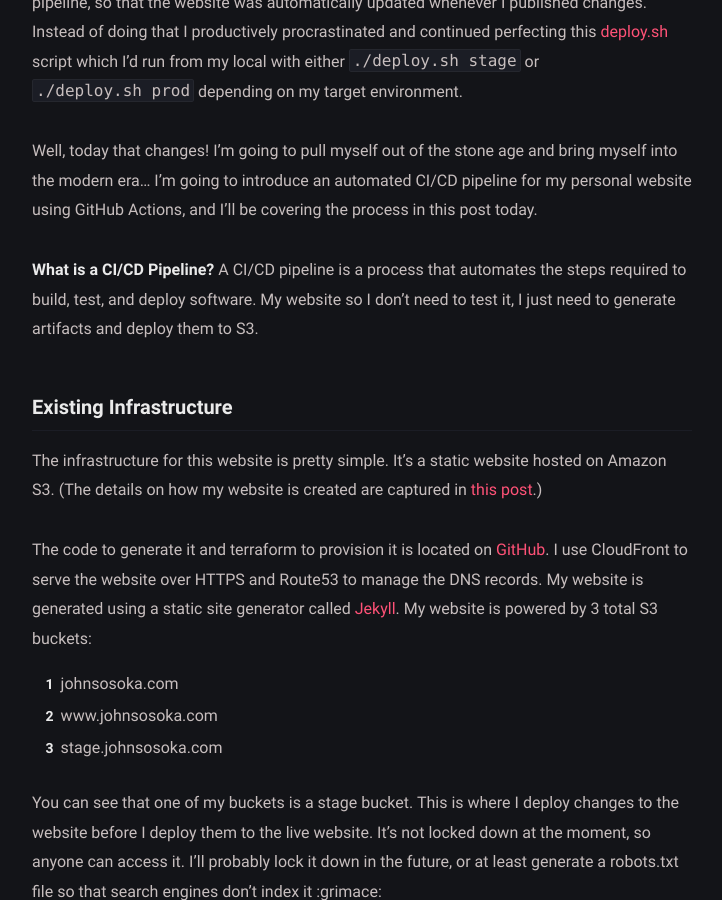
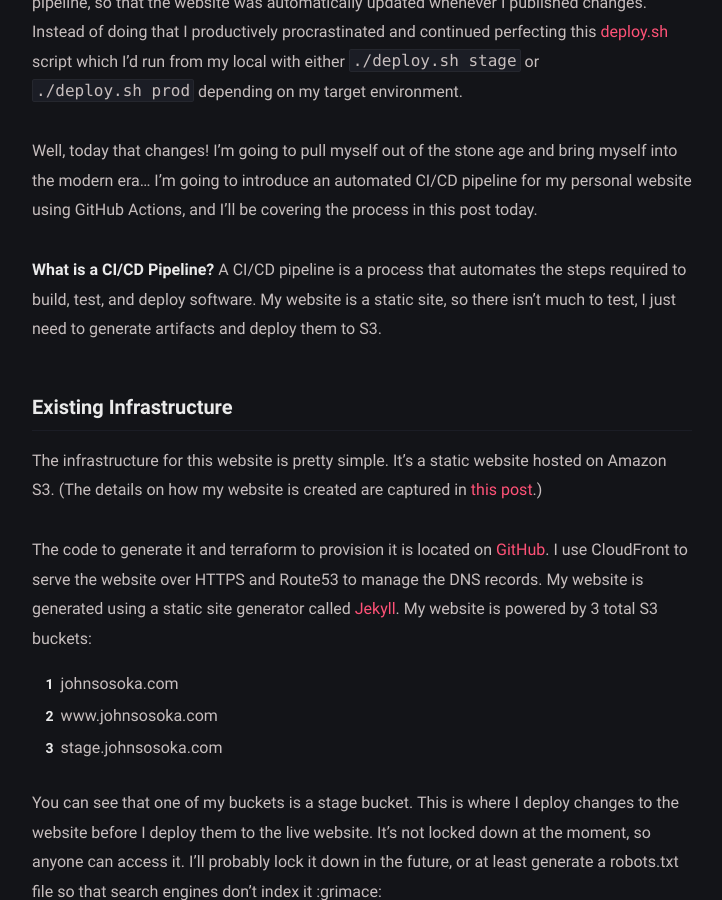
Before and after one commit to johnsosoka/site-johnsosoka-com, a Jekyll site: the page built from website/blog/_posts/2023-07-16-gitlab-pipeline-s3.md, in a window 1280 px wide and 900 px high, scrolled down 606 px. Shown: the whole window, without its empty margins (278-1000 px from the left). Built offline with Jekyll 4.4.1, drawn with Linux system fonts in a browser that asks for light colours.

```diff
--- a/website/blog/_posts/2023-07-16-gitlab-pipeline-s3.md
+++ b/website/blog/_posts/2023-07-16-gitlab-pipeline-s3.md
@@ -18,7 +18,8 @@ to introduce an automated CI/CD pipeline for my personal website using GitHub Ac
 in this post today.
 
 **What is a CI/CD Pipeline?** A CI/CD pipeline is a process that automates the steps required to build, test, and deploy
-software. My website so I don't need to test it, I just need to generate artifacts and deploy them to S3.
+software. My website is a static site, so there isn't much to test, I just need to generate artifacts and deploy them to
+S3.
 
 ### Existing Infrastructure
 
```
Also changed, not shown: README.md.
